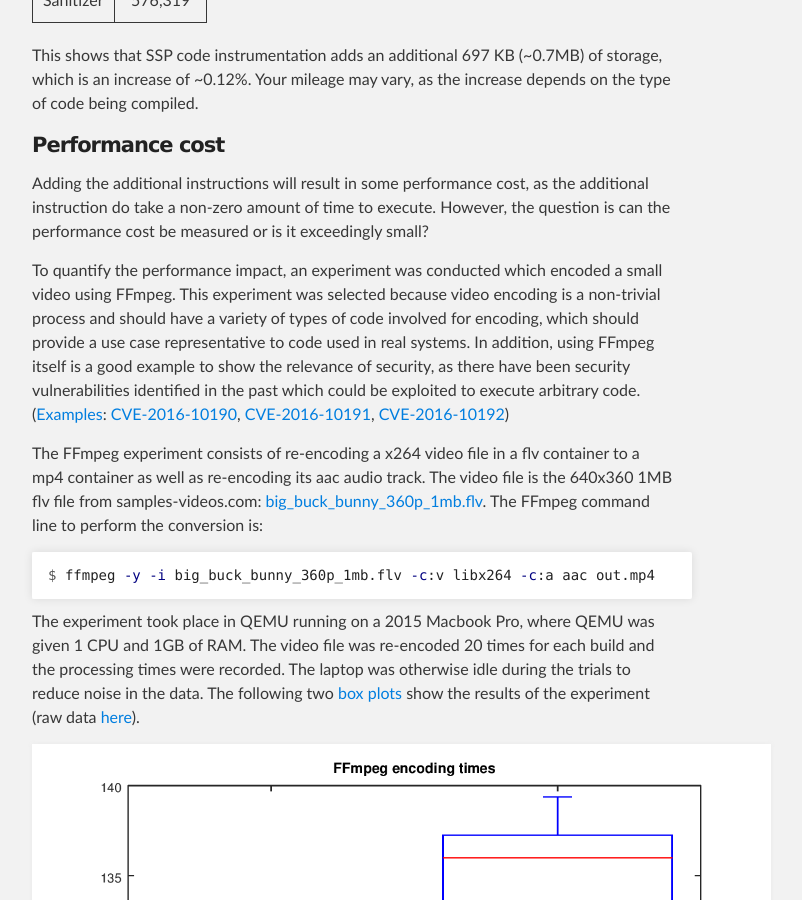
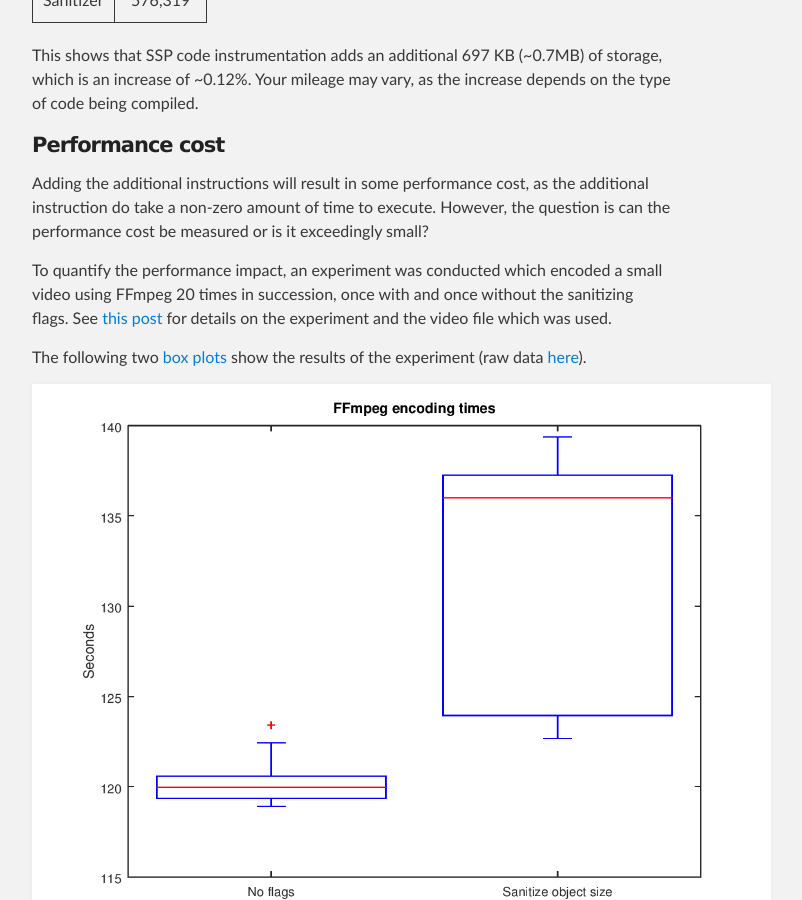
Before and after one commit to zatoichi-engineer/blog, a Jekyll site: the page built from _posts/2017-10-05-sanitize-object-size.md, in a window 1280 px wide and 900 px high, scrolled down 4247 px. Shown: the whole window, without its empty margins (288-1090 px from the left). Built offline with Jekyll 4.4.1, drawn with Linux system fonts in a browser that asks for light colours.

Commit message:
Point to experiment setup instead of repeating it

```diff
--- a/_posts/2017-10-05-sanitize-object-size.md
+++ b/_posts/2017-10-05-sanitize-object-size.md
@@ -209,54 +209,12 @@ However, the question is can the performance cost be measured or is it
 exceedingly small?
 
 To quantify the performance impact, an experiment was conducted which encoded
-a small video using FFmpeg. This experiment was selected because video encoding
-is a non-trivial process and should have a variety of types of code involved
-for encoding, which should provide a use case representative to code used
-in real systems. In addition, using FFmpeg itself is a good example to show
-the relevance of security, as there have been security vulnerabilities identified
-in the past which could be exploited to execute arbitrary code.
-([Examples](http://seclists.org/oss-sec/2017/q1/245):
-[CVE-2016-10190](https://nvd.nist.gov/vuln/detail/CVE-2016-10190),
-[CVE-2016-10191](https://nvd.nist.gov/vuln/detail/CVE-2016-10191),
-[CVE-2016-10192](https://nvd.nist.gov/vuln/detail/CVE-2016-10192))
+a small video using FFmpeg 20 times in succession, once with and once without
+the sanitizing flags. See [this post]({% post_url 2017-10-04-stack-smashing-protection %}#performance-cost) for details on the experiment and the video file which
+was used.
 
-The FFmpeg experiment consists of re-encoding a x264 video file in a flv
-container to a mp4 container as well as re-encoding its aac audio track.
-The video file is the 640x360 1MB flv file from samples-videos.com:
-[big_buck_bunny_360p_1mb.flv](http://www.sample-videos.com/video/flv/360/big_buck_bunny_360p_1mb.flv). The FFmpeg command line to perform the conversion is:
-
-{% highlight shell_session %}
-$ ffmpeg -y -i big_buck_bunny_360p_1mb.flv -c:v libx264 -c:a aac out.mp4
-{% endhighlight %}
-
-{% comment %}
-Data stripped from the 'time' command and reformatted for import into
-octave using:
-
-while read line; do minutes=$(echo $line | cut -d ' ' -f 2 | cut -d 'm' -f 1); seconds=$(echo $line | cut -d ' ' -f 3 | cut -d 's' -f 1); total=$(echo $minutes*60 + $seconds | bc); echo $total; done < data
-{% endcomment %}
-
-The experiment took place in QEMU running on a 2015 Macbook Pro, where
-QEMU was given 1 CPU and 1GB of RAM. The video file was re-encoded
-20 times for each build and the processing times were recorded. The laptop was
-otherwise idle during the trials to reduce noise in the data.  The following
-two [box plots](http://www.physics.csbsju.edu/stats/box2.html) show the results
-of the experiment (raw data [here]({{ "/assets/data/hardening-ffmpeg-data.csv" | absolute_url }})).
-
-{% comment %}
-    Box plot generated using octave:
-    https://octave.sourceforge.io/statistics/function/boxplot.html
-
-    base=[data here]
-    ssp=[data here]
-    axis ([0,3]);
-    pkg load statistics
-    boxplot ({base, ssp});
-    set(gca (), "xtick", [1 2], "xticklabel", {"No flags", "Sanitize object size"})
-    title ("FFmpeg encoding times");
-    ylabel("Seconds")
-    print("sanitize-object-size-ffmpeg-boxplot.png")
-{% endcomment %}
+The following two [box plots](http://www.physics.csbsju.edu/stats/box2.html)
+show the results of the experiment (raw data [here]({{ "/assets/data/hardening-ffmpeg-data.csv" | absolute_url }})).
 
 ![Boxplot]({{ "/assets/images/sanitize-object-size-ffmpeg-boxplot.png" | absolute_url }})
 
```
